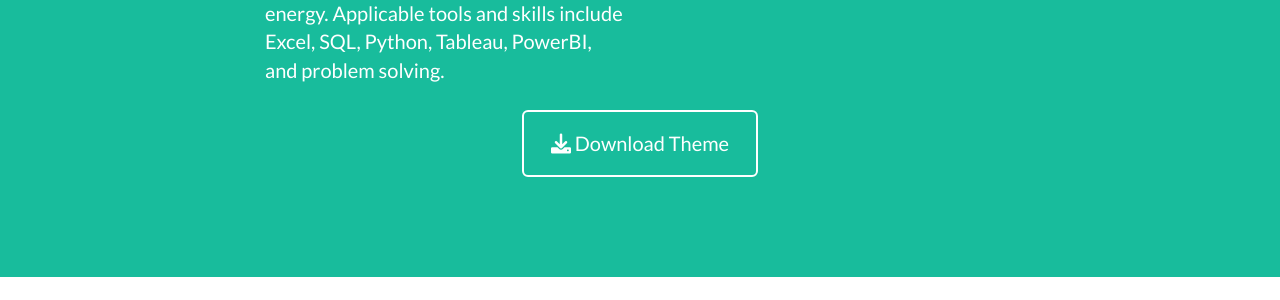
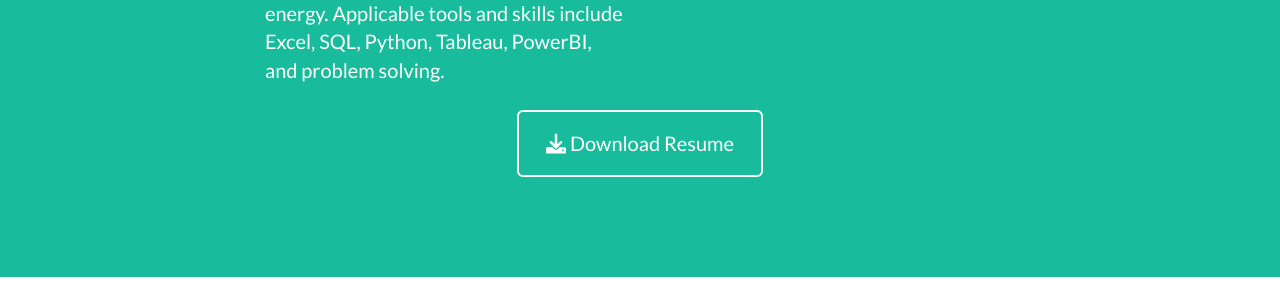
Before and after one commit to abbey2017/abbey2017.github.io, a Jekyll site: the page built from _posts/2014-07-18-project-1.markdown, in a window 1280 px wide and 900 px high, scrolled down 2038 px. Shown: the part 129-429 px from the top of the window. Built offline with Jekyll 4.4.1, drawn with Linux system fonts in a browser that asks for light colours.

Commit message:
Update about.html

```diff
--- a/_includes/about.html
+++ b/_includes/about.html
@@ -16,8 +16,8 @@
         <p>I am available for freelance data analyst, data science, and applied machine learning opportunities. </p>
       </div>
       <div class="col-lg-8 col-lg-offset-2 text-center">
-        <a href="https://github.com/jeromelachaud/freelancer-theme" class="btn btn-lg btn-outline">
-          <i class="fa fa-download"></i> Download Theme
+        <a href="https://github.com/abbey2017/abbey2017.github.io/blob/main/_includes/Abiodun_Olaoye_Resume.pdf" class="btn btn-lg btn-outline">
+          <i class="fa fa-download"></i> Download Resume
         </a>
       </div>
     </div>
```
